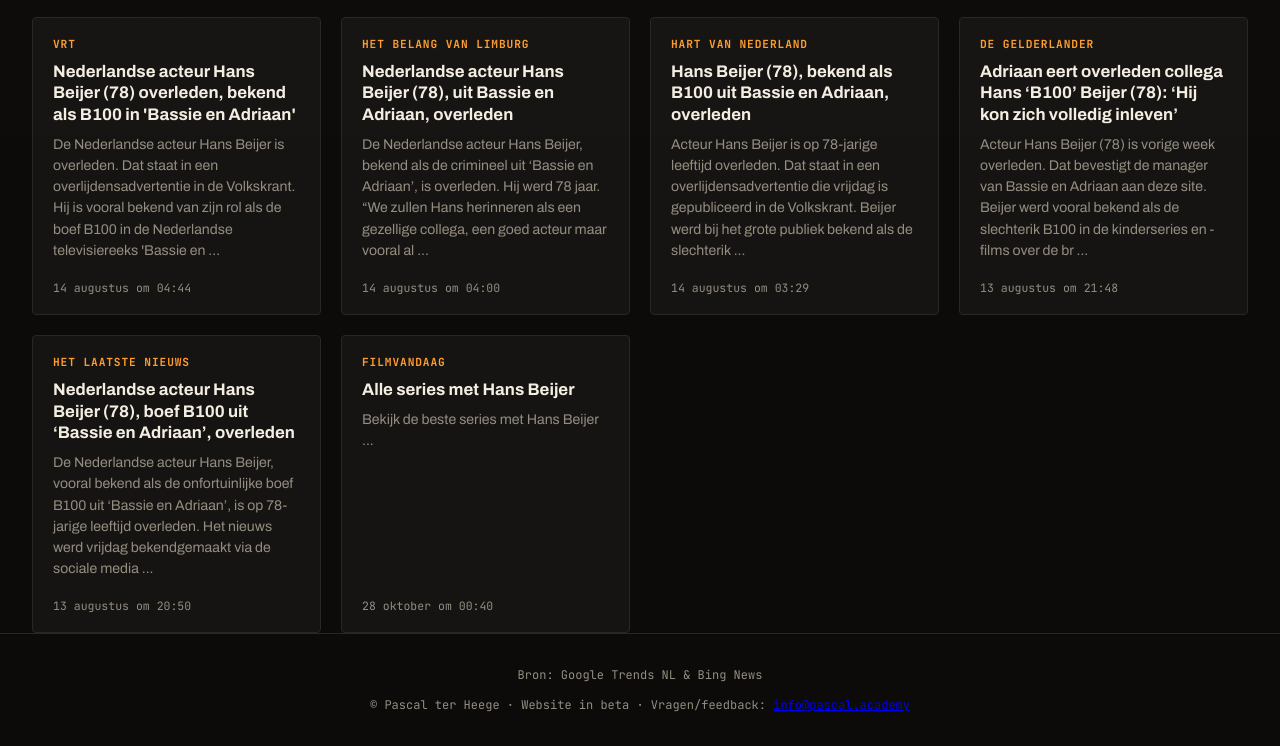
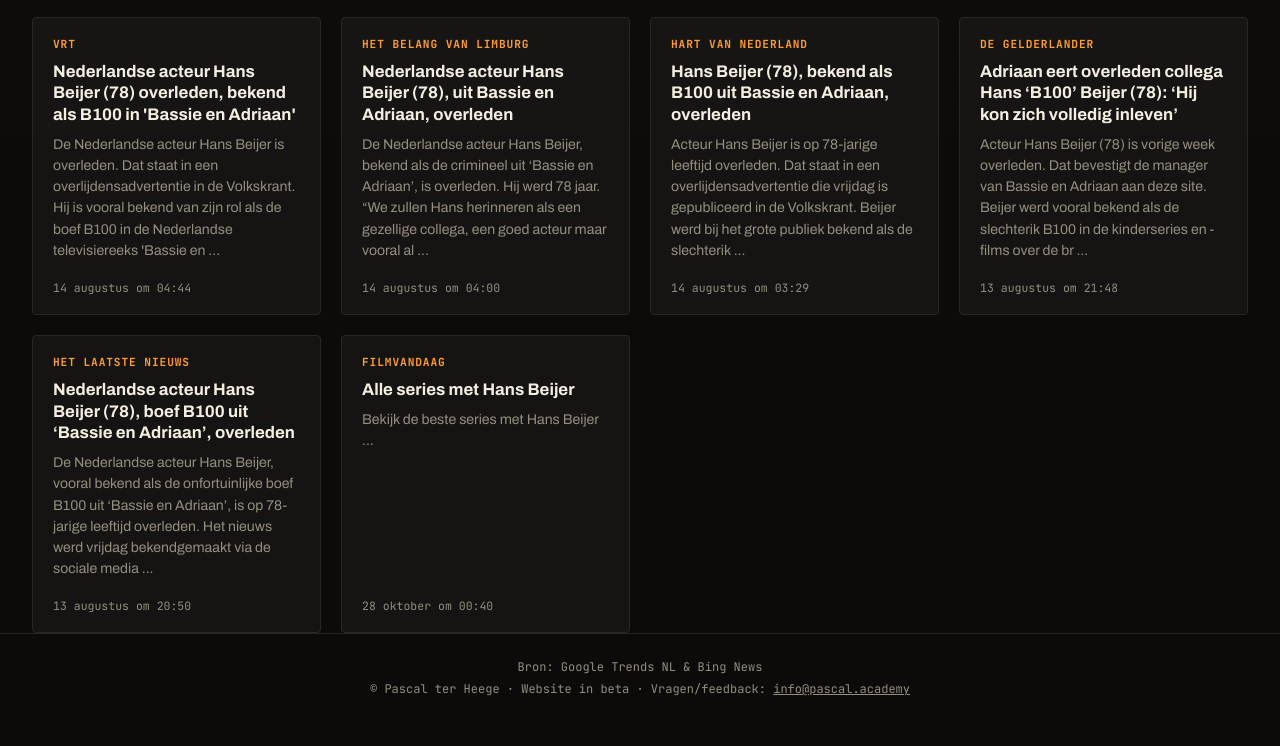
Before and after one commit to pascalacademy76/trendler, a website: page index.html in a window 1280 px wide. Shown: the part 665-1411 px from the top of the page. After the commit the page ends 1387 px from the top, so only its background shows below. Drawn offline with Linux system fonts and the light colour scheme.

Commit message:
Add styles for site footer and hover effects

```diff
--- a/css/style.css
+++ b/css/style.css
@@ -312,6 +312,19 @@ main {
   text-align: center;
 }
 
+.site-footer p {
+  margin: 4px 0;
+}
+
+.site-footer a {
+  color: var(--color-muted);
+  text-decoration: underline;
+}
+
+.site-footer a:hover {
+  color: var(--color-accent);
+}
+
 @media (prefers-reduced-motion: reduce) {
   .live-dot,
   .article-card,
@@ -319,4 +332,8 @@ main {
   .trend-header {
     animation: none !important;
   }
+
+  .article-card {
+    opacity: 1 !important;
+  }
 }
```
